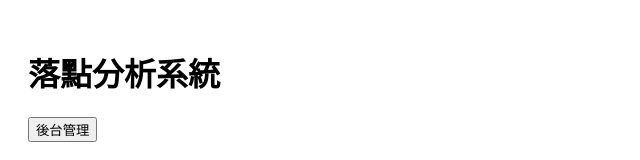
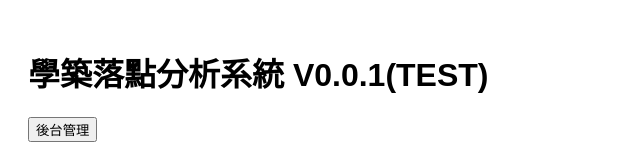
Before and after one commit to czpeanut/drop-analysis-frontend, a React (Create React App) app: page / in a window 1280 px wide. Shown: the top 160 px of the page, without its empty margins (0-640 px from the left). Built offline with nearby package versions, Linux system fonts and the light colour scheme; no server answers.

Commit message:
Update App.js

```diff
--- a/src/App.js
+++ b/src/App.js
@@ -47,7 +47,7 @@ function App() {
 
   return (
     <div style={{ padding: "20px", fontFamily: "Arial" }}>
-      <h1>落點分析系統</h1>
+      <h1>學築落點分析系統 V0.0.1(TEST)</h1>
       <button onClick={() => {
         console.log("🟠 後台按鈕被點擊！");
         setShowAdmin(!showAdmin);
```
